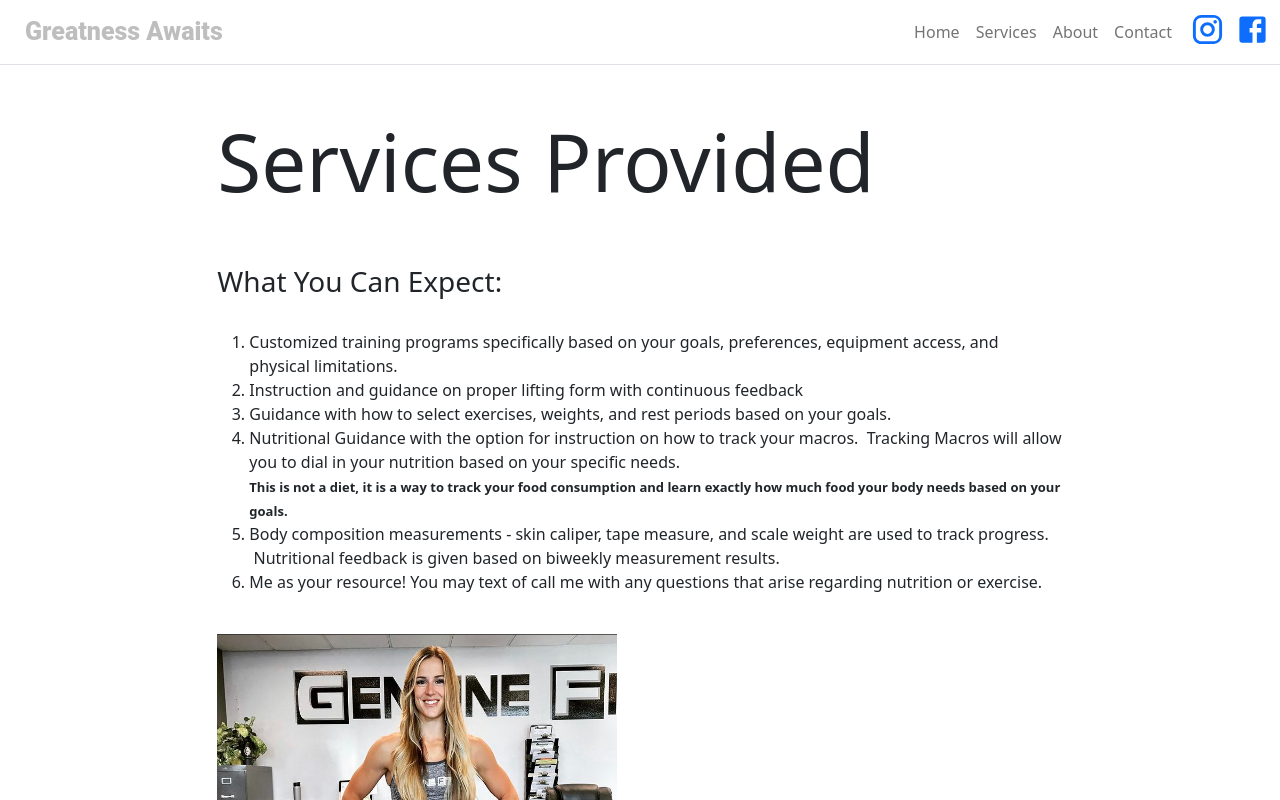
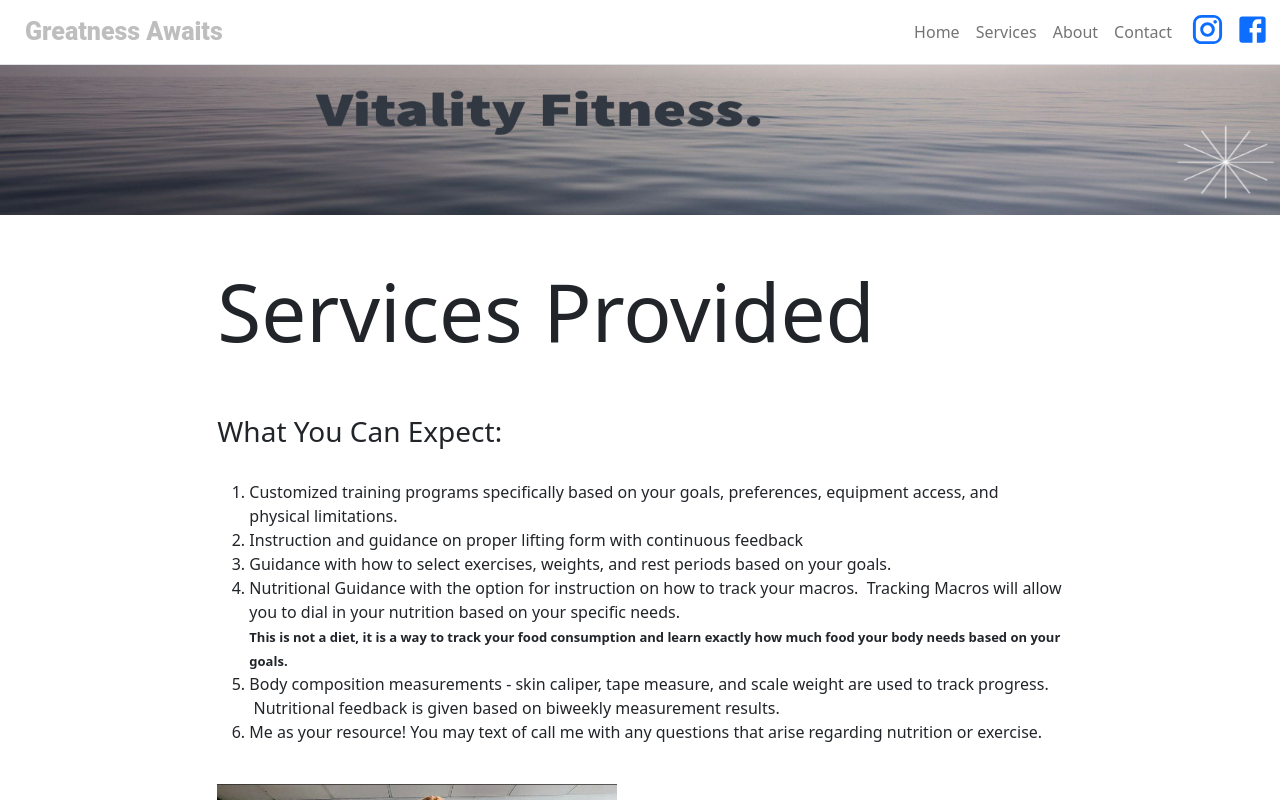
Before and after one commit to Magofna68/Capstone, a React (Create React App) app: page /services in a window 1280 px wide. Shown: the top 800 px of the page. Built offline with nearby package versions, Linux system fonts and the light colour scheme.

Commit message:
:hammer: out Banner component

```diff
--- /dev/null
+++ b/src/components/Banner.js
@@ -0,0 +1,10 @@
+import React from 'react';
+import Vitality from '../IMG/VitalityBanner.png';
+
+function Banner() {
+  return (
+    <img src={Vitality} alt="Vitality Fitness Company" id="banner"></img>
+  );
+}
+
+export default Banner;
--- a/src/components/Hero.js
+++ b/src/components/Hero.js
@@ -1,12 +1,12 @@
 import React from 'react';
-// import { Jumbo } from 'react-bootstrap/Jumbo';
+// import { Jumbotron } from 'react-bootstrap/Jumbotron';
 import Container from 'react-bootstrap/Container';
 import Row from 'react-bootstrap/Row';
 import Col from 'react-bootstrap/Col';
 
 function Hero(props) {
   return (
-    // <Jumbo className="bg-transparent jumbotron-fluid p-0" >
+
     <Container fluid={true} className="bg-transparent jumbotron-fluid p-0">
       <Row className="justify-content-center py-5">
         <Col md={8} sm={12}>
@@ -16,7 +16,6 @@ function Hero(props) {
         </Col>
       </Row>
     </Container>
-    // </Jumbo >
 
   );
 }
--- a/src/components/pages/AboutPage.js
+++ b/src/components/pages/AboutPage.js
@@ -2,16 +2,16 @@ import React from 'react';
 import Hero from '../Hero';
 import Content from '../Content';
 import Maddie04 from '../../IMG/Maddie04.jpg';
-import Maddie05 from '../../IMG/Maddie05.jpg';
+// import Maddie05 from '../../IMG/Maddie05.jpg';
 
 function AboutPage(props) {
   return (
     <div>
       <Hero title={props.title} />
       <Content>
-        <h2><bold>Howdy Y'all</bold></h2>
         <p>
-          Im Maddie McConnell!<br></br>My passion is helping others develop the skills necessary to live healthy lives through nutrition and exercise.  My main goal with all of my clients is to provide them with the education necessary to eventually leave my services feeling confident in their ability to effectively exercise on their own and have control over their weight.
+          <h2 id="inLine"><bold>Im Maddie McConnell</bold></h2><br></br><br></br>
+          My passion is helping others develop the skills necessary to live healthy lives through nutrition and exercise.  <br></br>My main goal with all of my clients is to provide them with the education necessary to eventually leave my services feeling confident in their ability to effectively exercise on their own and have control over their weight.
         </p>
         <br></br>
         <img src={Maddie04} alt="fit girl"></img>
--- a/src/components/pages/HomePage.js
+++ b/src/components/pages/HomePage.js
@@ -2,6 +2,7 @@ import React from 'react';
 import { useEffect, useRef } from 'react';
 import { init } from 'ityped';
 import ITyped from '../Ityped';
+// import Banner from '../Banner';
 
 import Hero from '../Hero';
 import Carousel from '../Carousel';
@@ -10,6 +11,9 @@ function HomePage(props) {
 
   return (
     <div>
+      {/* <container className="bannerContain">
+        <Banner />
+      </container> */}
       <Hero title={props.title} subTitle={props.subTitle} text={props.text} />
 
       <br></br>
--- a/src/components/pages/ServicesPage.js
+++ b/src/components/pages/ServicesPage.js
@@ -2,10 +2,12 @@ import React from 'react';
 import Hero from '../Hero';
 import Content from '../Content';
 import Maddie05 from '../../IMG/Maddie05.jpg';
+import Banner from '../Banner';
 
 function ServicesPage(props) {
   return (
     <div>
+      <Banner />
       <Hero title={props.title} />
       <Content>
         <h3><bold>What You Can Expect:</bold></h3>
--- a/src/index.css
+++ b/src/index.css
@@ -127,3 +127,17 @@ margin: 0;
   100% {
       opacity: 1;
   }
+
+  #inLine{
+    display: inline;
+  }
+
+.bannerContain{
+  max-width: 1000px;
+  height: 150px;
+}
+
+#banner{
+  height: 150px;
+  width: 1300px;
+}
```
Also changed, not shown: src/IMG/Vitality.jpg (added), src/IMG/VitalityBanner.png (added).
